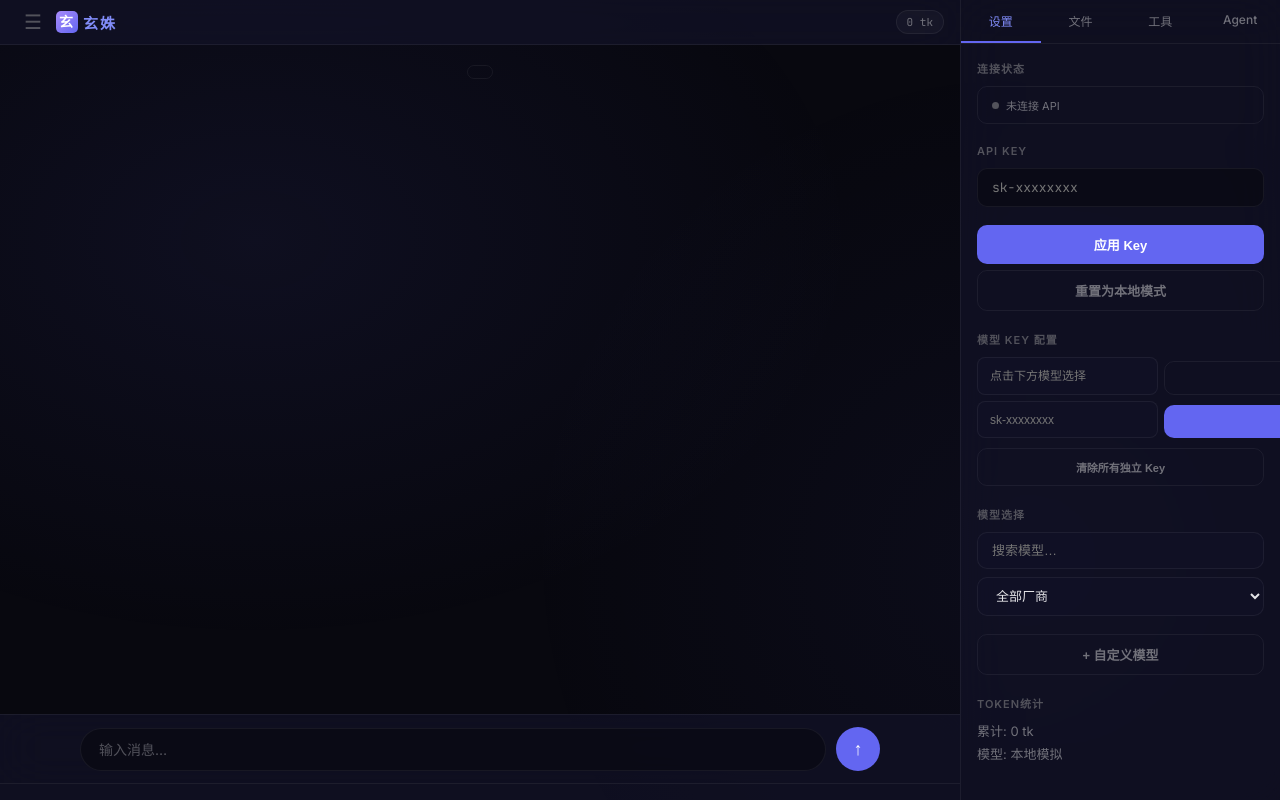
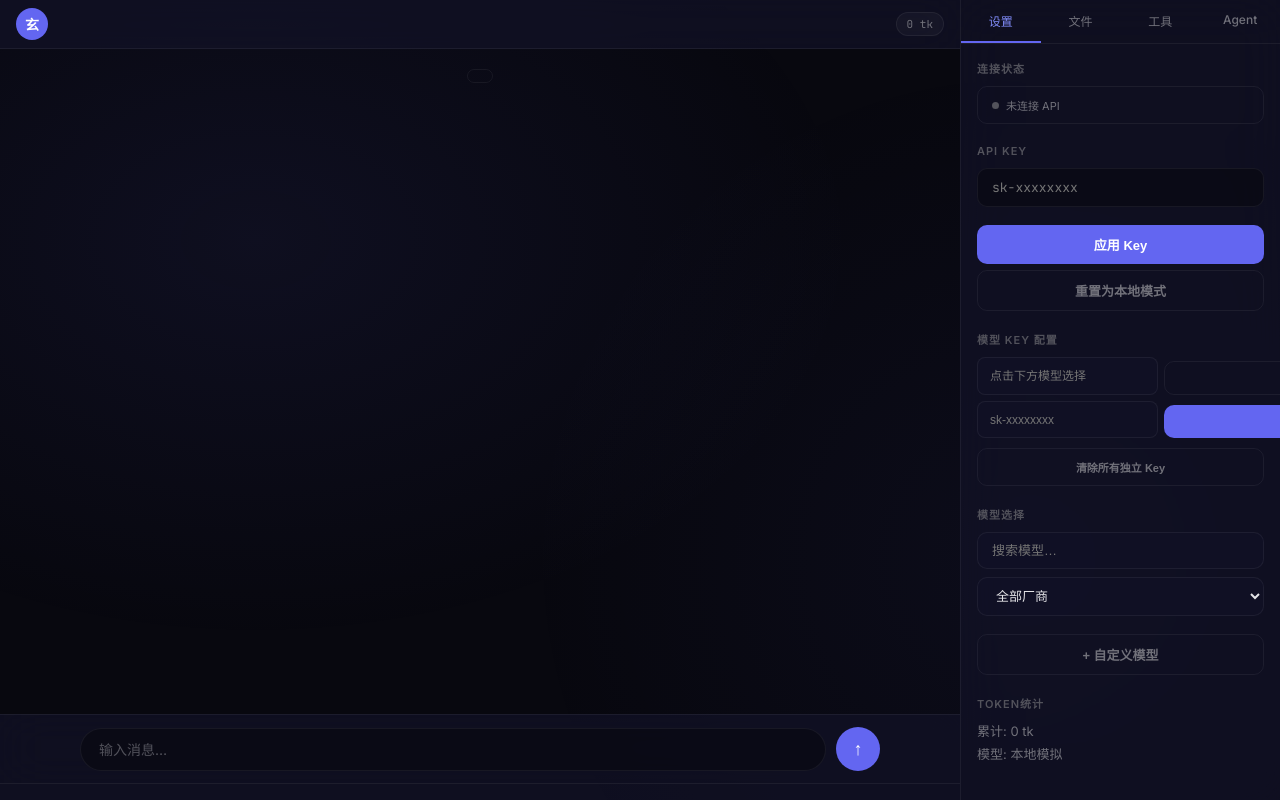
Before and after one commit to l1064709321/xuanshuAgent, a plain HTML site: page index.html in a window 1280 px wide. Drawn offline with Linux system fonts and the light colour scheme; no server answers.

Commit message:
feat: 工具栏logo替换为个人头像，点击展开侧栏

```diff
--- a/index.html
+++ b/index.html
@@ -291,19 +291,24 @@ body::before {
   cursor: default;
 }
 
-.hamburger-btn {
-  background: none;
-  border: none;
-  color: var(--text-muted);
-  font-size: 20px;
+.toolbar-avatar {
+  width: 32px; height: 32px;
+  border-radius: 50%;
+  background: var(--primary);
+  color: #fff;
+  font-size: 14px;
+  font-weight: 700;
   cursor: pointer;
-  padding: 4px 8px;
-  border-radius: 6px;
-  line-height: 1;
+  display: flex;
+  align-items: center;
+  justify-content: center;
   flex-shrink: 0;
-  transition: color .2s;
-}
-.hamburger-btn:hover { color: var(--primary-text); }
+  background-size: cover;
+  background-position: center;
+  transition: transform .2s, box-shadow .2s;
+  user-select: none;
+}
+.toolbar-avatar:hover { transform: scale(1.1); box-shadow: 0 0 12px var(--primary-glow); }
 
 .model-chips {
   display: flex;
@@ -873,14 +878,7 @@ body::before {
   <!-- ===== 主区域 ===== -->
   <main class="main-area">
     <div class="toolbar">
-      <button class="hamburger-btn" onclick="toggleLeft()" title="侧栏">☰</button>
-      <span class="brand-logo">
-        <svg width="22" height="22" viewBox="0 0 22 22" style="vertical-align:middle;margin-right:5px">
-          <defs><linearGradient id="brandGrad" x1="0" y1="0" x2="1" y2="1"><stop offset="0" stop-color="#a78bfa"/><stop offset="1" stop-color="#6366f1"/></linearGradient></defs>
-          <rect rx="5" width="22" height="22" fill="url(#brandGrad)"/>
-          <text x="11" y="16" text-anchor="middle" fill="white" font-size="14" font-weight="700" font-family="sans-serif">玄</text>
-        </svg>玄姝
-      </span>
+      <div class="toolbar-avatar" id="toolbarAvatar" onclick="toggleLeft()" title="个人主页">玄</div>
       <span style="flex:1"></span>
       <span class="token-badge" id="tokenBadge" title="Token用量">0 tk</span>
     </div>
@@ -1723,13 +1721,18 @@ function showMemWrite() {
 // ========== 侧栏个人主页 ==========
 function loadSidebarAvatar() {
   const base64 = localStorage.getItem('avatar');
-  const el = document.getElementById('sidebarAvatar');
+  const sidebarEl = document.getElementById('sidebarAvatar');
+  const toolbarEl = document.getElementById('toolbarAvatar');
   if (base64) {
-    el.style.backgroundImage = 'url(' + base64 + ')';
-    el.textContent = '';
+    sidebarEl.style.backgroundImage = 'url(' + base64 + ')';
+    sidebarEl.textContent = '';
+    toolbarEl.style.backgroundImage = 'url(' + base64 + ')';
+    toolbarEl.textContent = '';
   } else {
-    el.style.backgroundImage = '';
-    el.textContent = '玄';
+    sidebarEl.style.backgroundImage = '';
+    sidebarEl.textContent = '玄';
+    toolbarEl.style.backgroundImage = '';
+    toolbarEl.textContent = '玄';
   }
 }
 
```
